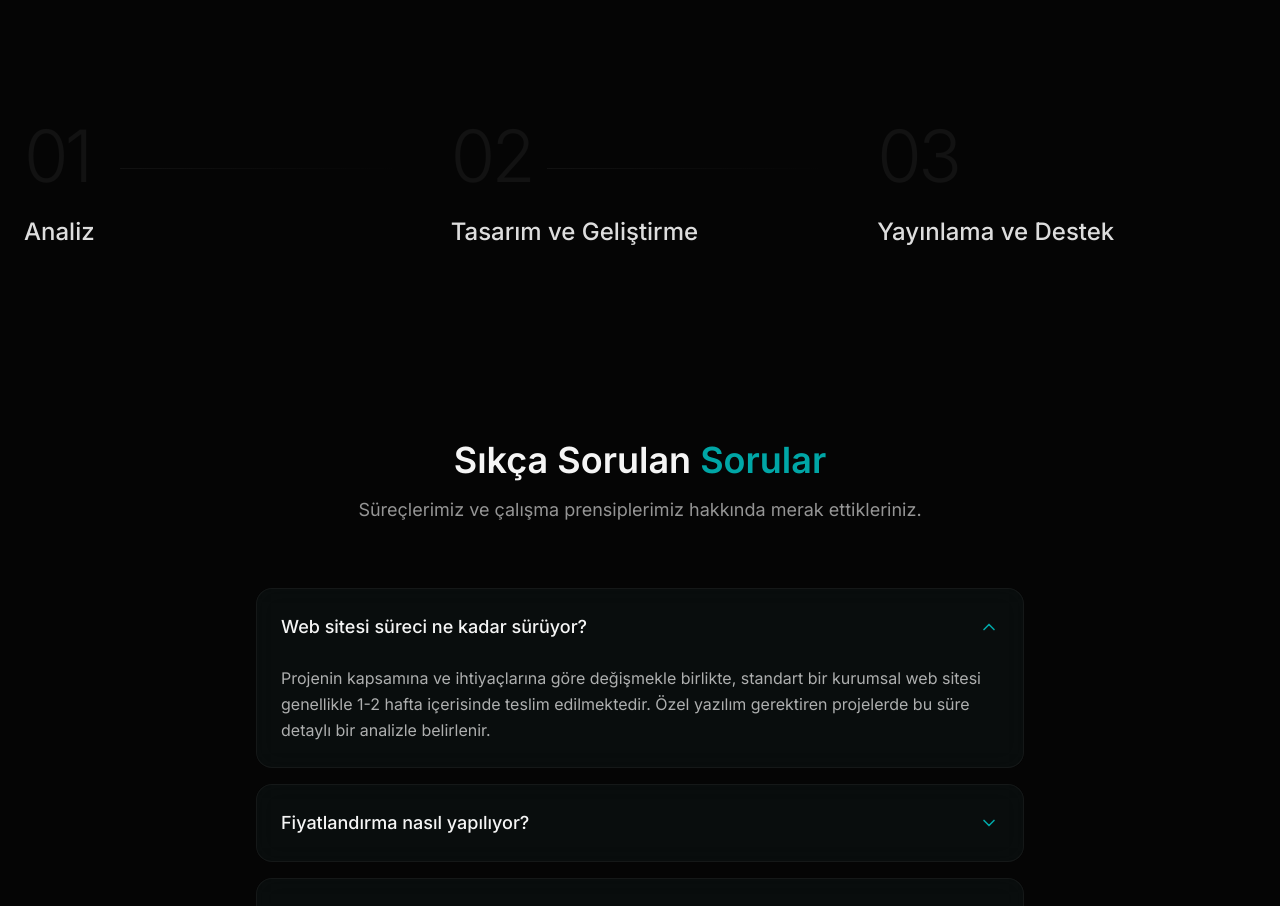
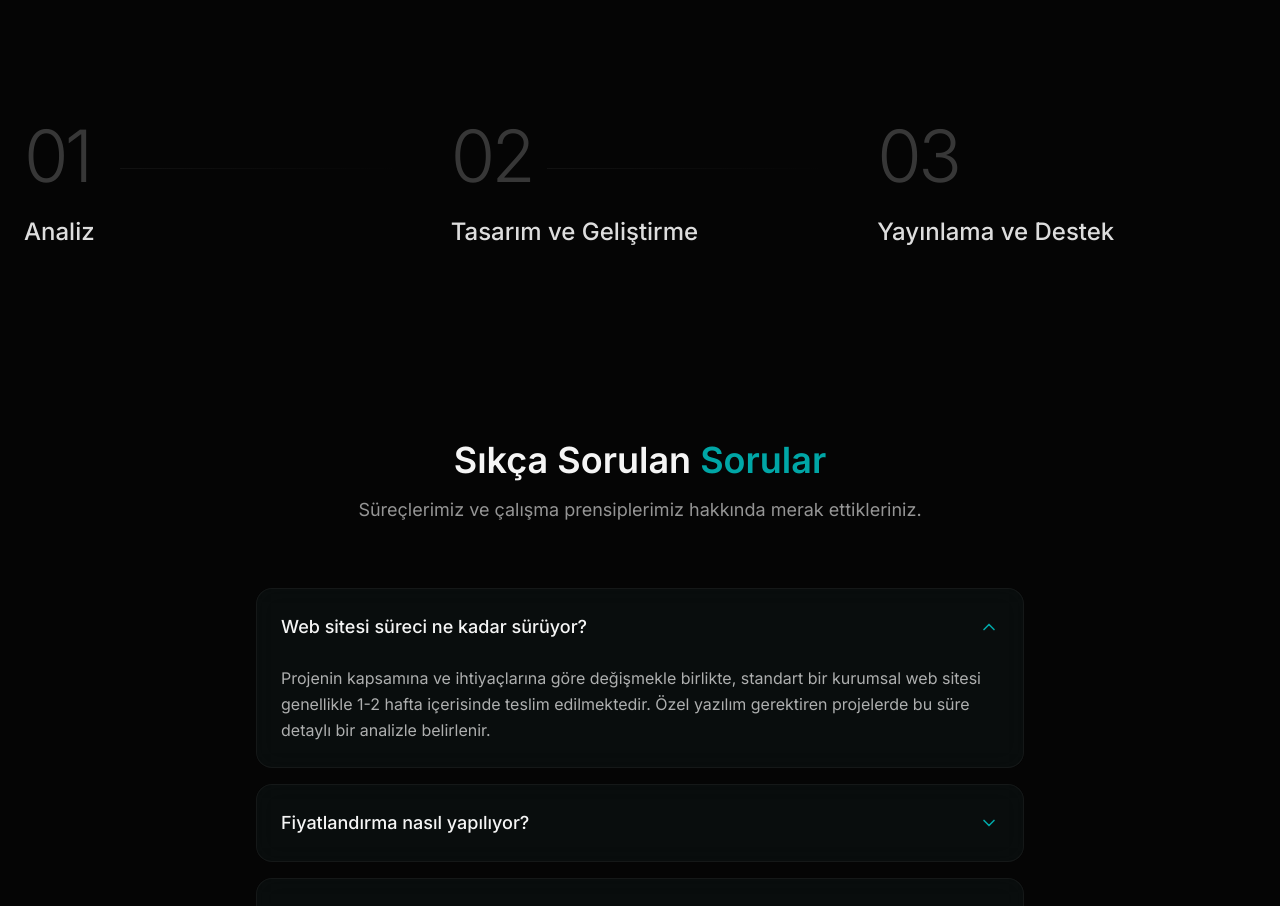
Before and after one commit to ReckyRey05/kvk-dijital, a Next.js app: page / in a window 1280 px wide. Shown: the part 3360-4266 px from the top of the page. Built offline with nearby package versions, Linux system fonts and the light colour scheme; no server answers; the database is empty.

Commit message:
style: increase opacity of process numbers

```diff
--- a/src/components/Process.tsx
+++ b/src/components/Process.tsx
@@ -36,7 +36,7 @@ export default function Process() {
                 <div className="hidden md:block absolute top-12 left-24 right-0 h-px bg-gradient-to-r from-card-border to-transparent" />
               )}
 
-              <div className="text-7xl font-light text-white/5 tracking-tighter">
+              <div className="text-7xl font-light text-white/20 tracking-tighter">
                 {step.num}
               </div>
               <h3 className="text-2xl font-medium text-foreground/90">
```
